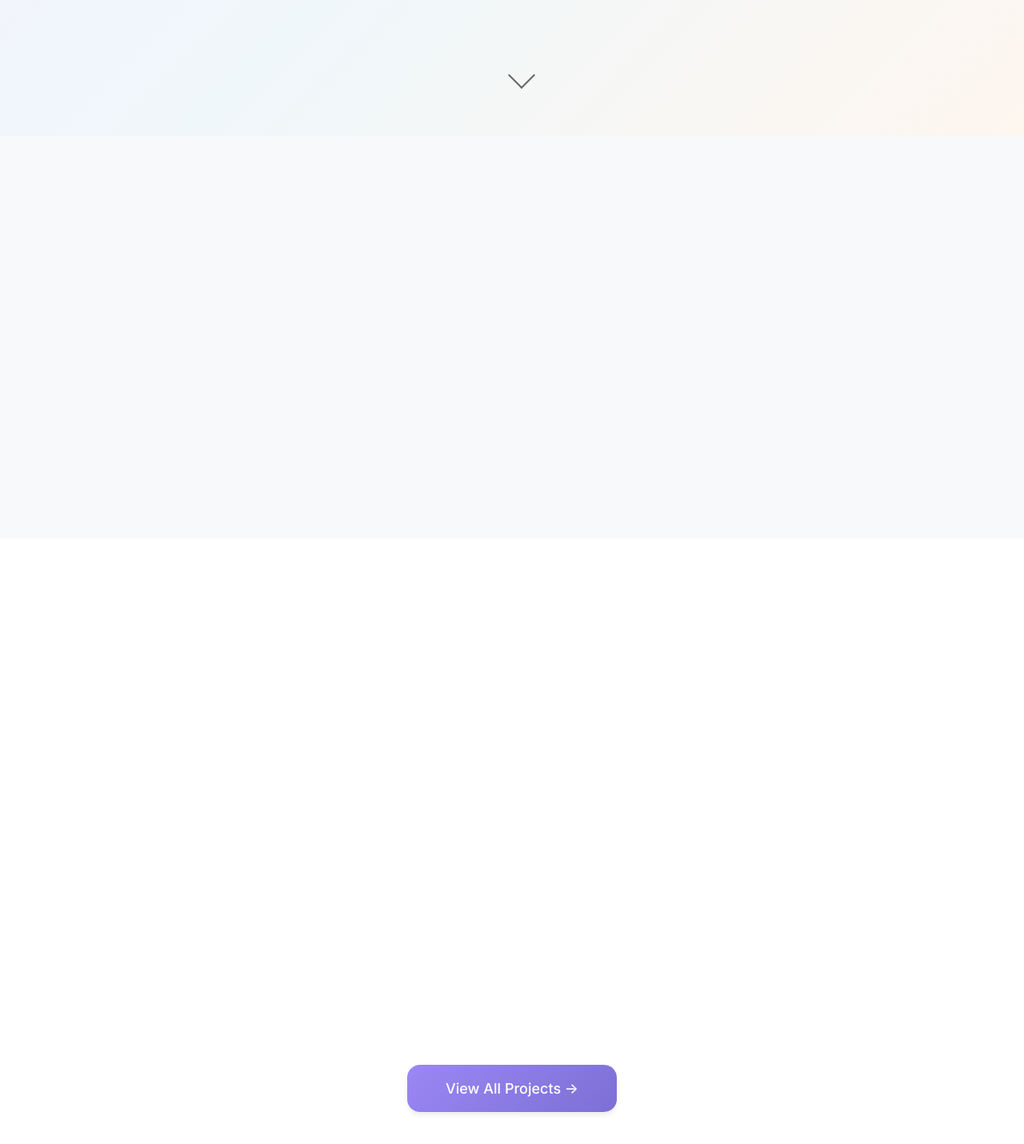
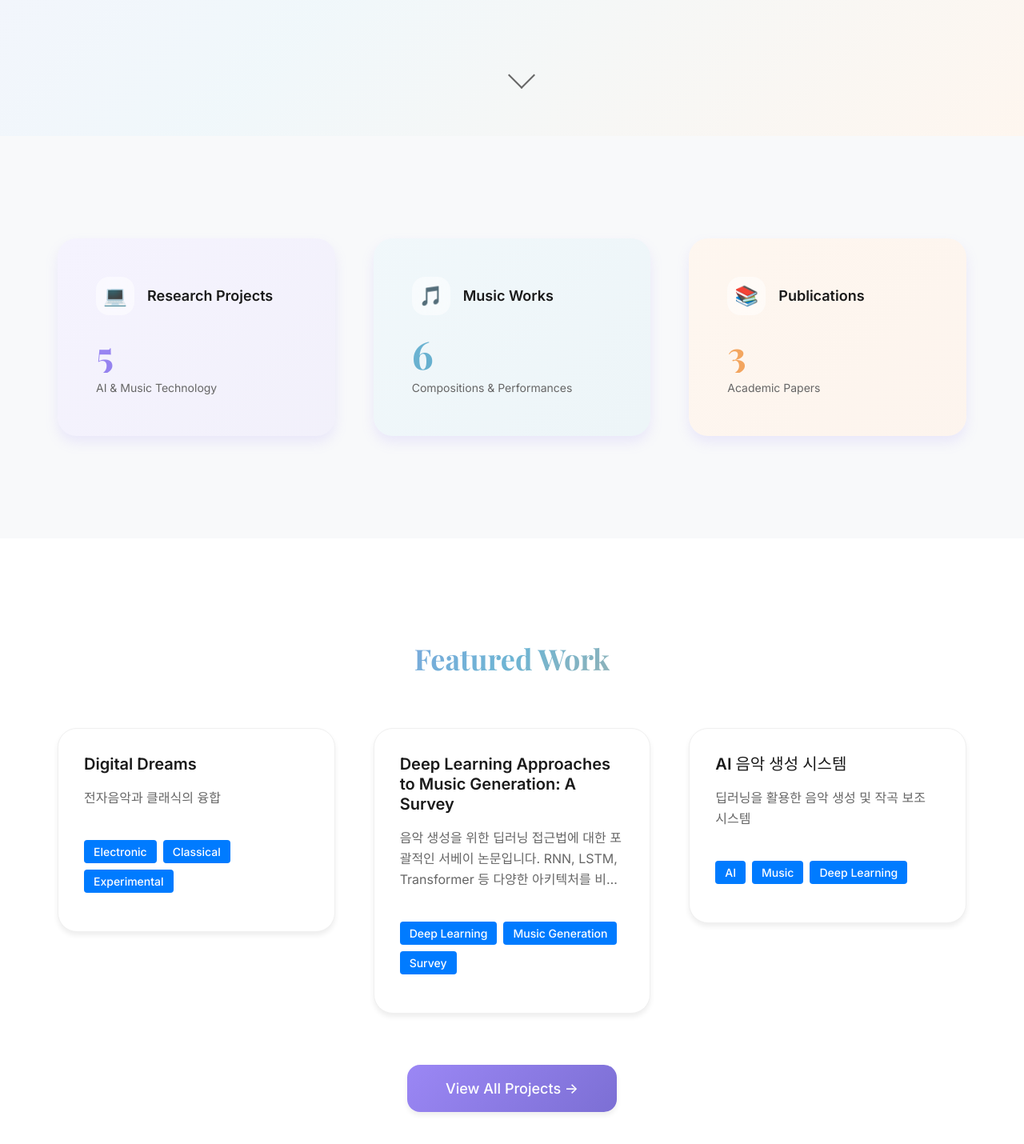
Before and after one commit to sonluos/woochive, a React (Vite) app: page / in a window 1280 px wide. Shown: the part 710-2140 px from the top of the page at 80% size. Built offline with nearby package versions, Linux system fonts and the light colour scheme.

Commit message:
Fix Featured Work visibility by removing animation dependencies

```diff
--- a/src/App.css
+++ b/src/App.css
@@ -753,6 +753,11 @@
   margin-bottom: var(--spacing-3xl);
 }
 
+.featured-item {
+  opacity: 1;
+  transform: translateY(0);
+}
+
 .featured-card {
   display: flex;
   flex-direction: column;
--- a/src/pages/Home.tsx
+++ b/src/pages/Home.tsx
@@ -85,7 +85,7 @@ function Home() {
 
       <section className="stats-section" ref={statsRef}>
         <div className="container">
-          <div className={`stats-grid ${statsVisible ? 'animate-on-scroll is-visible' : 'animate-on-scroll'}`}>
+          <div className="stats-grid">
             <StatCard
               title="Research Projects"
               value={projects?.length || 0}
@@ -113,7 +113,7 @@ function Home() {
 
       <section className="featured-section" ref={featuredRef}>
         <div className="container">
-          <h2 className={`section-title ${featuredVisible ? 'animate-on-scroll is-visible' : 'animate-on-scroll'}`}>Featured Work</h2>
+          <h2 className="section-title">Featured Work</h2>
           {featuredItems && featuredItems.length > 0 ? (
             <>
               <div className="featured-grid">
@@ -122,8 +122,7 @@ function Home() {
                   return (
                     <div
                       key={item.id}
-                      className={`stagger-item ${featuredVisible ? 'is-visible' : ''}`}
-                      style={{ transitionDelay: `${index * 100}ms` }}
+                      className="featured-item"
                     >
                       <GradientCard
                         gradient={gradients[index % 3]}
```
Also changed, not shown: 5 other files (tests, documents, lock files or other folders).
